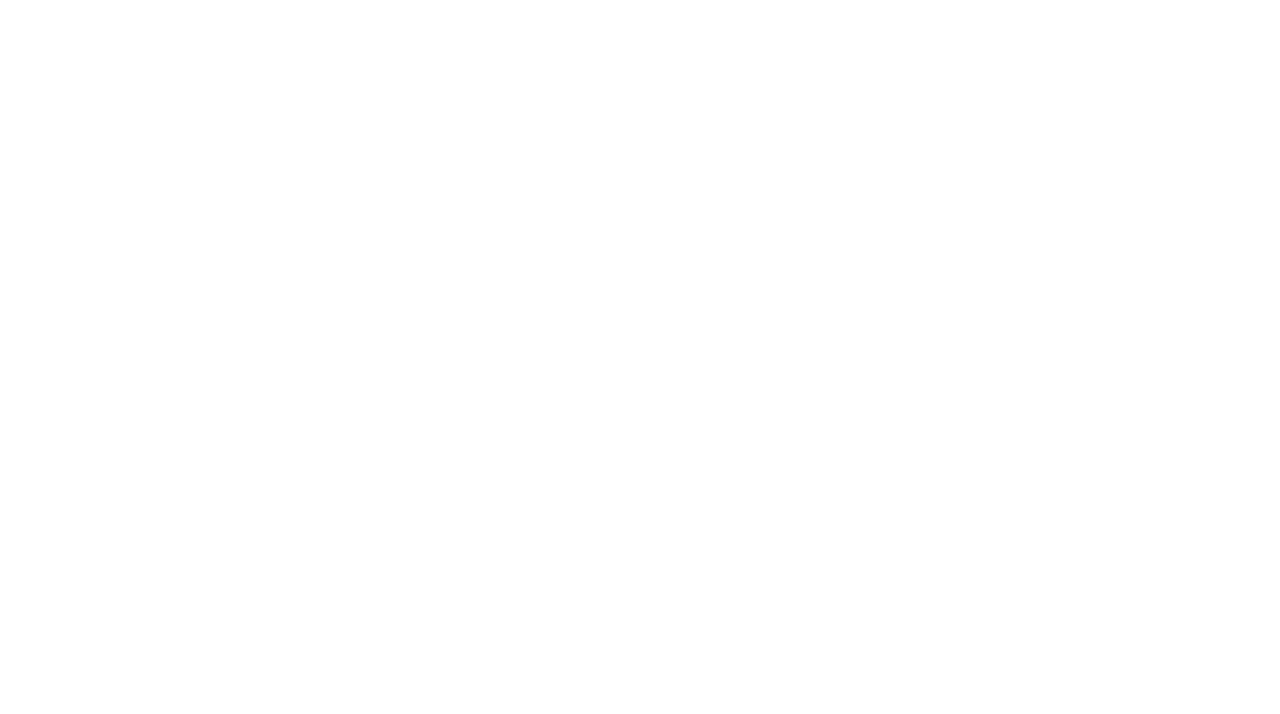
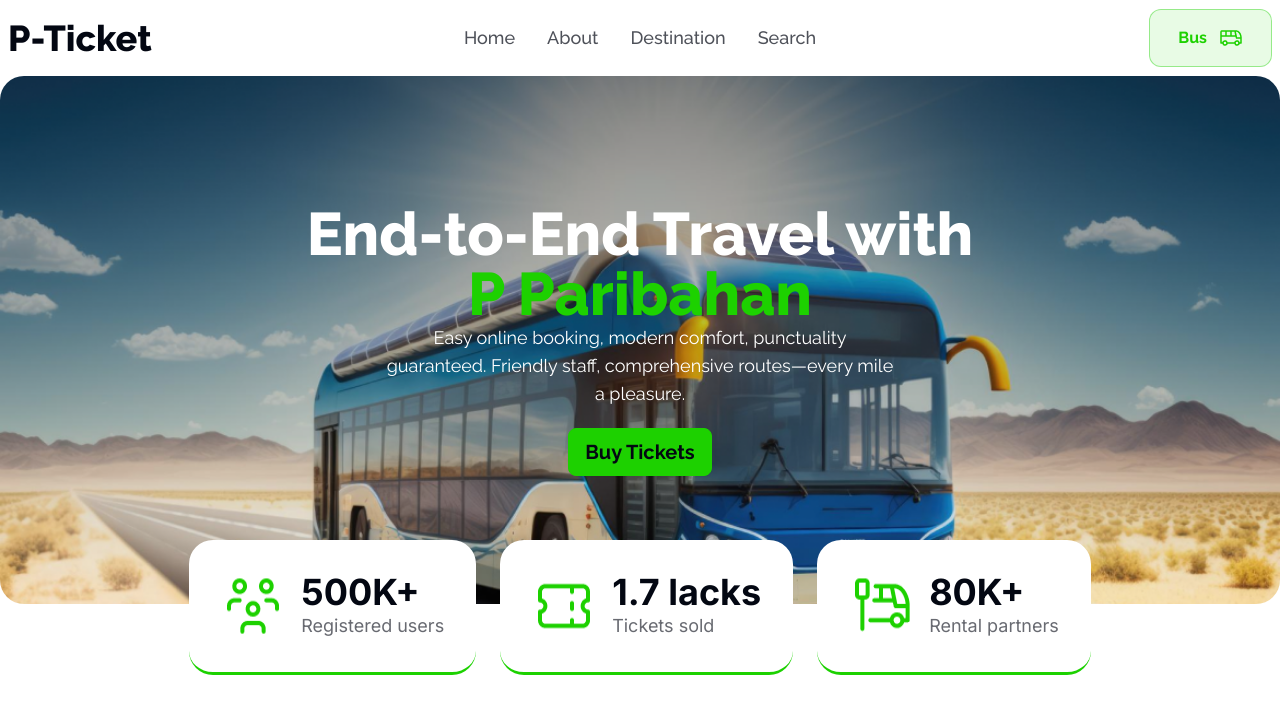
Before and after one commit to aaaziim/Smart-Ticketing, a plain HTML site: page index.html in a window 1280 px wide. Drawn offline with nearby package versions, Linux system fonts and the light colour scheme.

Commit message:
Header Added

```diff
--- a/index.html
+++ b/index.html
@@ -1,14 +1,126 @@
 <!DOCTYPE html>
-<html lang="en">
+<html lang="en" data-theme="light">
 
 <head>
-    <meta charset="UTF-8">
-    <meta name="viewport" content="width=device-width, initial-scale=1.0">
-    <title>Smart Ticketing</title>
+    <meta charset="UTF-8" />
+    <meta name="viewport" content="width=device-width, initial-scale=1.0" />
+    <title>P-Ticket | PH Paribahan</title>
+    <!-- daisyUI & tailwind -->
+    <link href="https://cdn.jsdelivr.net/npm/daisyui@4.7.2/dist/full.min.css" rel="stylesheet" type="text/css" />
+    <script src="https://cdn.tailwindcss.com"></script>
+    <!-- Google font -->
+    <link rel="preconnect" href="https://fonts.googleapis.com" />
+    <link rel="preconnect" href="https://fonts.gstatic.com" crossorigin />
+    <link
+        href="https://fonts.googleapis.com/css2?family=Inter:wght@100..900&family=Raleway:ital,wght@0,100..900;1,100..900&display=swap"
+        rel="stylesheet" />
+    <!-- custom style -->
+    <style>
+        .text-raleway {
+            font-family: "Raleway", sans-serif;
+        }
+
+        .text-inter {
+            font-family: "Inter", sans-serif;
+        }
+    </style>
 </head>
 
-<body>
+<body class="text-raleway">
+    <header class="container mx-auto">
+        <nav>
+            <div class="navbar">
+                <div class="navbar-start">
+                    <div class="dropdown">
+                        <div tabindex="0" role="button" class="btn btn-ghost lg:hidden">
+                            <svg xmlns="http://www.w3.org/2000/svg" class="h-5 w-5" fill="none" viewBox="0 0 24 24"
+                                stroke="currentColor">
+                                <path stroke-linecap="round" stroke-linejoin="round" stroke-width="2"
+                                    d="M4 6h16M4 12h8m-8 6h16" />
+                            </svg>
+                        </div>
+                        <ul tabindex="0"
+                            class="menu menu-sm dropdown-content mt-3 z-[1] p-2 shadow bg-base-100 rounded-box w-52 text-lg font-medium text-[#030712b3]">
+                            <li><a>Home</a></li>
+                            <li><a>About</a></li>
+                            <li><a>Destination</a></li>
+                            <li><a>Search</a></li>
+                        </ul>
+                    </div>
+                    <a class="text-4xl font-extrabold text-[#030712]">P-Ticket</a>
+                </div>
+                <div class="navbar-center hidden lg:flex">
+                    <ul class="menu menu-horizontal px-1 text-lg font-medium text-[#030712b3]">
+                        <li><a>Home</a></li>
+                        <li><a>About</a></li>
+                        <li><a>Destination</a></li>
+                        <li><a>Search</a></li>
+                    </ul>
+                </div>
+                <div class="navbar-end">
+                    <a href="#buy-ticket">
+                        <div class="flex gap-3 border border-[#1dd10066] bg-[#1dd1001a] rounded-xl px-7 py-4">
+                            <span class="text-[#1DD100] font-bold">Bus</span>
+                            <img src="images/bus-icon.png" alt="" />
+                        </div>
+                    </a>
+                </div>
+            </div>
+        </nav>
+        <!-- Hero Banner Start-->
+        <section
+            class="bg-[url('images/banner.png')] bg-no-repeat bg-cover bg-center rounded-3xl p-5 lg:p-32 m-2 lg:m-0 lg:relative">
+            <div>
+                <h1 class="text-2xl lg:text-6xl text-center font-extrabold text-white">
+                    End-to-End Travel with
+                </h1>
+                <h2 class="text-2xl lg:text-6xl text-center font-extrabold text-[#1DD100]">
+                    P Paribahan
+                </h2>
+                <p class="mx-auto text-base lg:text-lg text-white lg:w-1/2 text-center">
+                    Easy online booking, modern comfort, punctuality guaranteed.
+                    Friendly staff, comprehensive routes—every mile a pleasure.
+                </p>
+            </div>
+            <div class="flex justify-center mt-5">
+                <a href="#buy-ticket"
+                    class="btn bg-[#1DD100] border-[#1DD100] text-[#030712] text-base lg:text-xl font-bold">
+                    Buy Tickets
+                </a>
+            </div>
+        </section>
+        <!-- Hero Banner End-->
 
+        <!-- Floating Cards Start -->
+
+        <div class="text-inter flex lg:flex-row flex-col gap-6 justify-center bottom-6 lg:relative lg:-top-16">
+            <div class="flex gap-4 border-b-[3px] border-[#1cd100] rounded-[24px] p-8 bg-white">
+                <img src="images/people.png" alt="" />
+                <div>
+                    <p class="text-[#030712] text-4xl font-bold">500K+</p>
+                    <p class="text-[#03071299] text-lg">Registered users</p>
+                </div>
+            </div>
+            <div class="flex gap-4 border-b-[3px] border-[#1cd100] rounded-[24px] p-8 bg-white">
+                <img src="images/ticket-cupon.png" alt="" />
+                <div>
+                    <p class="text-[#030712] text-4xl font-bold">1.7 lacks</p>
+                    <p class="text-[#03071299] text-lg">Tickets sold</p>
+                </div>
+            </div>
+            <div class="flex gap-4 border-b-[3px] border-[#1cd100] rounded-[24px] p-8 bg-white">
+                <img src="images/stoppage.png" alt="" />
+                <div>
+                    <p class="text-[#030712] text-4xl font-bold">80K+</p>
+                    <p class="text-[#03071299] text-lg">Rental partners</p>
+                </div>
+            </div>
+        </div>
+        <!-- Floating Cards End -->
+
+    </header>
+    <main></main>
+    <script src="booking.js"></script>
 </body>
 
 </html>
--- /dev/null
+++ b/style.css
@@ -0,0 +1,7 @@
+.text-raleway {
+    font-family: "Raleway", sans-serif;
+}
+
+.text-inter {
+    font-family: "Inter", sans-serif;
+}
```
Also changed, not shown: tailwind.config.js (added, +8 -0 lines), booking.js (added).
